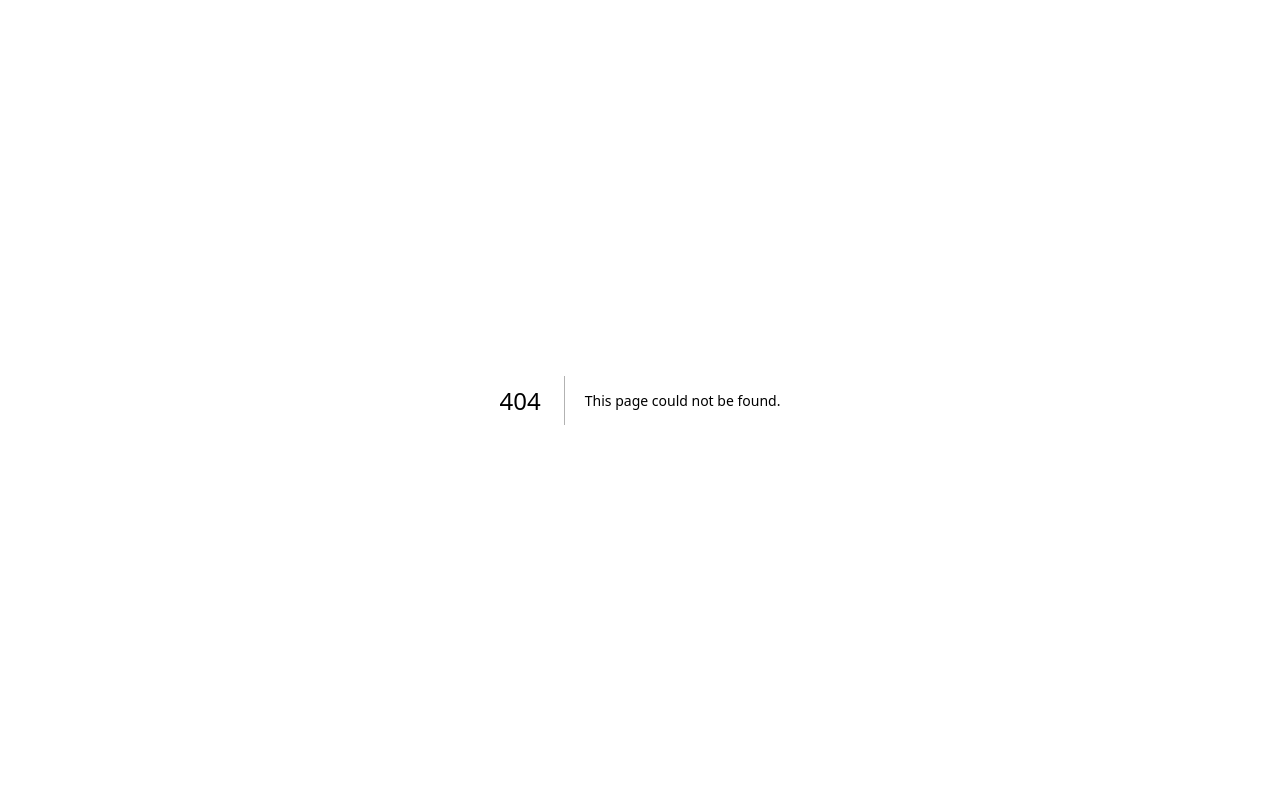
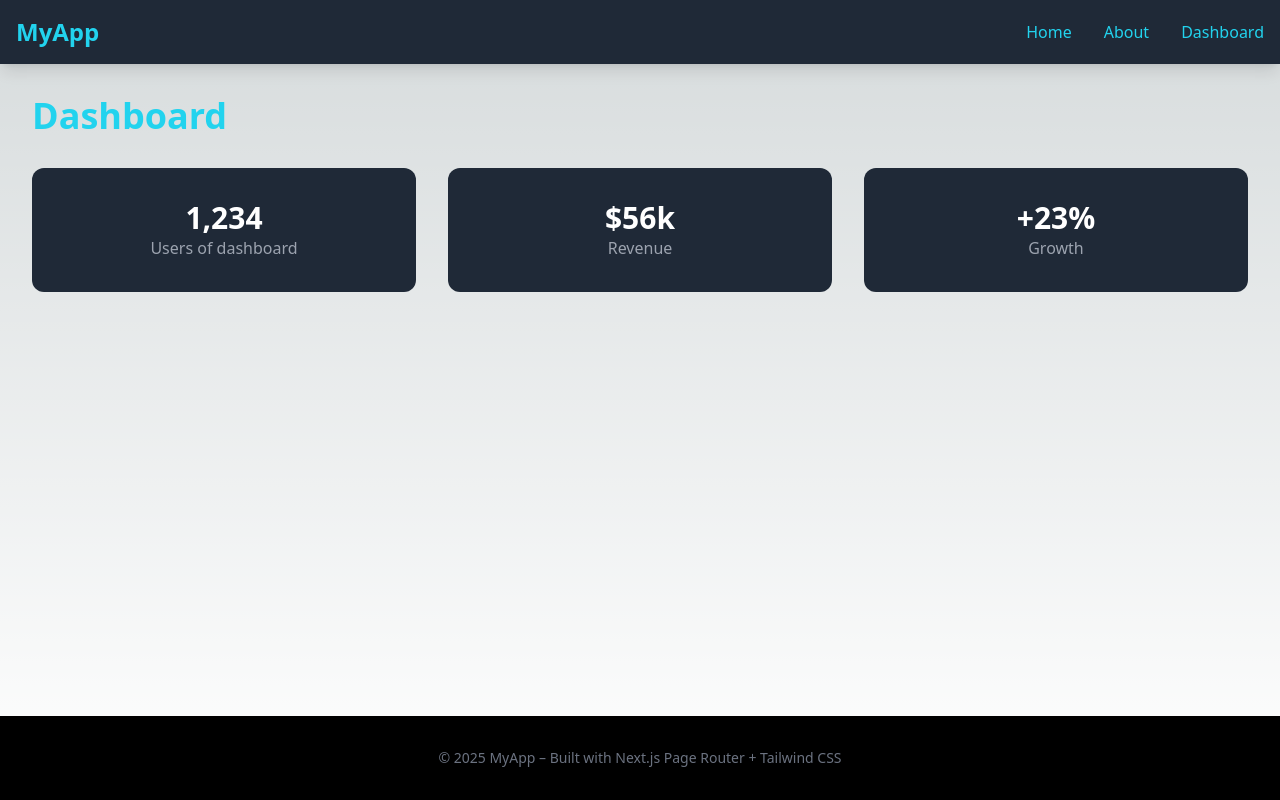
Before and after one commit to nallasravan/NextJS_13_PageRouter, a Next.js app: page /dashboard in a window 1280 px wide. Before the commit this address had no page. Built offline with nearby package versions, Linux system fonts and the light colour scheme.

Commit message:
sravan here intraduce navigation and routes

```diff
--- /dev/null
+++ b/src/components/Footer.js
@@ -0,0 +1,7 @@
+export default function Footer() {
+  return (
+    <footer className="bg-black py-8 text-center text-gray-500 text-sm">
+      © 2025 MyApp – Built with Next.js Page Router + Tailwind CSS
+    </footer>
+  );
+}
--- /dev/null
+++ b/src/components/Navbar.js
@@ -0,0 +1,24 @@
+import Link from 'next/link';
+
+export default function Navbar() {
+  return (
+    <nav className="bg-gray-800 p-4 sticky top-0 z-50 shadow-lg">
+      <div className="max-w-7xl mx-auto flex justify-between items-center">
+        <Link href="/" className="text-2xl font-bold text-cyan-400">
+          MyApp
+        </Link>
+        <div className="flex gap-8">
+          <Link href="/" className="text-cyan-400 hover:text-white transition">
+            Home
+          </Link>
+          <Link href="/about" className="text-cyan-400 hover:text-white transition">
+            About
+          </Link>
+          <Link href="/dashboard" className="text-cyan-400 hover:text-white transition">
+            Dashboard
+          </Link>
+        </div>
+      </div>
+    </nav>
+  );
+}
--- a/src/pages/_app.js
+++ b/src/pages/_app.js
@@ -1,5 +1,16 @@
 import '@/styles/globals.css'
+import Navbar from '@/components/Navbar';
+import Footer from '@/components/Footer';
 
 export default function App({ Component, pageProps }) {
-  return <Component {...pageProps} />
+  return (
+<div className="min-h-screen flex flex-col">
+   <Navbar />
+      <main className="flex-1 container max-w-7xl mx-auto p-8">
+        <Component {...pageProps} />
+      </main>
+    <Footer />
+  </div>
+
+  )
 }
--- /dev/null
+++ b/src/pages/about.jsx
@@ -0,0 +1,14 @@
+"use client"
+
+export default function About() {
+  return (
+    <div className="max-w-3xl mx-auto">
+      <h1 className="text-4xl font-bold text-cyan-400 mb-6">About Us</h1>
+      <p className="text-lg text-gray-300 leading-relaxed">
+        This app uses <strong className="text-cyan-400">pages/ folder</strong> +{' '}
+        <strong className="text-cyan-400">Page Router</strong> +{' '}
+        <strong className="text-cyan-400">Tailwind CSS only</strong>.
+      </p>
+    </div>
+  );
+}
--- /dev/null
+++ b/src/pages/dashboard.jsx
@@ -0,0 +1,21 @@
+export default function Dashboard() {
+  return (
+    <div>
+      <h1 className="text-4xl font-bold text-cyan-400 mb-8">Dashboard</h1>
+      <div className="grid grid-cols-1 md:grid-cols-3 gap-8">
+        <div className="bg-gray-800 p-8 rounded-xl text-center">
+          <p className="text-3xl font-bold text-white">1,234</p>
+          <p className="text-gray-400">Users of dashboard</p>
+        </div>
+        <div className="bg-gray-800 p-8 rounded-xl text-center">
+          <p className="text-3xl font-bold text-white">$56k</p>
+          <p className="text-gray-400">Revenue</p>
+        </div>
+        <div className="bg-gray-800 p-8 rounded-xl text-center">
+          <p className="text-3xl font-bold text-white">+23%</p>
+          <p className="text-gray-400">Growth</p>
+        </div>
+      </div>
+    </div>
+  );
+}
--- a/src/pages/index.js
+++ b/src/pages/index.js
@@ -43,6 +43,7 @@ export default function Home() {
           priority
         />
       </div>
+      <h1>local running</h1>
 
       <div className="mb-32 grid text-center lg:max-w-5xl lg:w-full lg:mb-0 lg:grid-cols-4 lg:text-left">
         <a
```
